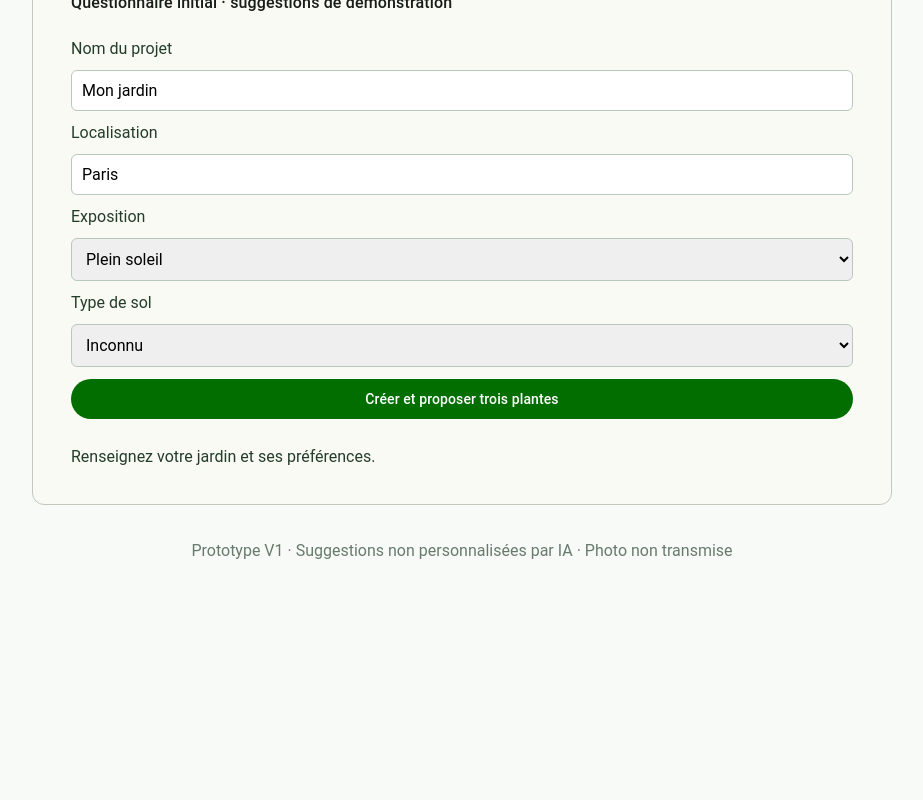
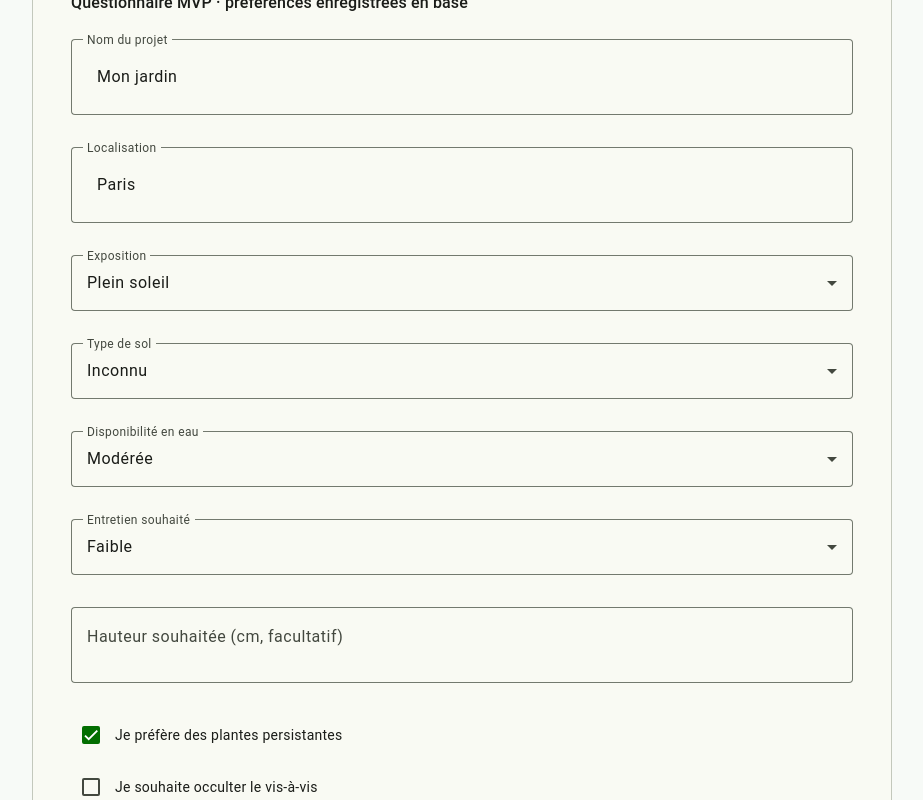
Before and after one commit to boonsuli/GardnAIze, an Angular app in the folder frontend/: page / in a window 1280 px wide. Shown: the part 640-1440 px from the top of the page, without its empty margins (178-1101 px from the left). Before the commit the page ends 1255 px from the top, so only its background shows below. Built offline with nearby package versions, Linux system fonts and the light colour scheme.

Commit message:
feat(frontend): capture and persist MVP garden preferences

```diff
--- a/frontend/src/app/app.component.html
+++ b/frontend/src/app/app.component.html
@@ -26,38 +26,77 @@
             }
         </mat-card-content>
     </mat-card>
+
     <mat-card appearance="outlined" class="questionnaire">
         <mat-card-header>
             <mat-card-title>2. Décrivez votre jardin</mat-card-title>
-            <mat-card-subtitle>Questionnaire initial · suggestions de démonstration</mat-card-subtitle>
+            <mat-card-subtitle>Questionnaire MVP · préférences enregistrées en base</mat-card-subtitle>
         </mat-card-header>
         <mat-card-content>
-            <label for="garden-name">Nom du projet</label>
-            <input id="garden-name" #gardenNameInput [value]="gardenName()" (input)="gardenName.set(gardenNameInput.value)" maxlength="120">
-            <label for="garden-location">Localisation</label>
-            <input id="garden-location" #locationInput [value]="location()" (input)="location.set(locationInput.value)" maxlength="160">
-            <label for="exposure">Exposition</label>
-            <select id="exposure" #exposureInput [value]="exposure()" (change)="exposure.set($any(exposureInput.value))">
-                <option value="FULL_SUN">Plein soleil</option>
-                <option value="PARTIAL_SHADE">Mi-ombre</option>
-                <option value="SHADE">Ombre</option>
-            </select>
-            <label for="soil-type">Type de sol</label>
-            <select id="soil-type" #soilInput [value]="soilType()" (change)="soilType.set($any(soilInput.value))">
-                <option value="UNKNOWN">Inconnu</option>
-                <option value="SANDY">Sableux</option>
-                <option value="LOAMY">Limoneux</option>
-                <option value="CLAY">Argileux</option>
-            </select>
-            <button mat-flat-button [disabled]="loading()" (click)="submitGarden()">Créer et proposer trois plantes</button>
+            <mat-form-field appearance="outline">
+                <mat-label>Nom du projet</mat-label>
+                <input matInput #gardenNameInput [value]="gardenName()" (input)="gardenName.set(gardenNameInput.value)" maxlength="120">
+            </mat-form-field>
+            <mat-form-field appearance="outline">
+                <mat-label>Localisation</mat-label>
+                <input matInput #locationInput [value]="location()" (input)="location.set(locationInput.value)" maxlength="160">
+            </mat-form-field>
+            <mat-form-field appearance="outline">
+                <mat-label>Exposition</mat-label>
+                <mat-select [value]="exposure()" (selectionChange)="exposure.set($event.value)">
+                    <mat-option value="FULL_SUN">Plein soleil</mat-option>
+                    <mat-option value="PARTIAL_SHADE">Mi-ombre</mat-option>
+                    <mat-option value="SHADE">Ombre</mat-option>
+                </mat-select>
+            </mat-form-field>
+            <mat-form-field appearance="outline">
+                <mat-label>Type de sol</mat-label>
+                <mat-select [value]="soilType()" (selectionChange)="soilType.set($event.value)">
+                    <mat-option value="UNKNOWN">Inconnu</mat-option>
+                    <mat-option value="SANDY">Sableux</mat-option>
+                    <mat-option value="LOAMY">Limoneux</mat-option>
+                    <mat-option value="CLAY">Argileux</mat-option>
+                </mat-select>
+            </mat-form-field>
+            <mat-form-field appearance="outline">
+                <mat-label>Disponibilité en eau</mat-label>
+                <mat-select [value]="waterAvailability()" (selectionChange)="waterAvailability.set($event.value)">
+                    <mat-option value="LOW">Faible</mat-option>
+                    <mat-option value="MODERATE">Modérée</mat-option>
+                    <mat-option value="HIGH">Élevée</mat-option>
+                </mat-select>
+            </mat-form-field>
+            <mat-form-field appearance="outline">
+                <mat-label>Entretien souhaité</mat-label>
+                <mat-select [value]="maintenancePreference()" (selectionChange)="maintenancePreference.set($event.value)">
+                    <mat-option value="LOW">Faible</mat-option>
+                    <mat-option value="MODERATE">Modéré</mat-option>
+                    <mat-option value="HIGH">Élevé</mat-option>
+                </mat-select>
+            </mat-form-field>
+            <mat-form-field appearance="outline">
+                <mat-label>Hauteur souhaitée (cm, facultatif)</mat-label>
+                <input matInput type="number" min="20" max="3000" #heightInput
+                    [value]="desiredHeightCm() ?? ''"
+                    (input)="desiredHeightCm.set(heightInput.value === '' ? null : heightInput.valueAsNumber)">
+            </mat-form-field>
+            <mat-checkbox [checked]="evergreenPreferred()" (change)="evergreenPreferred.set($event.checked)">
+                Je préfère des plantes persistantes
+            </mat-checkbox>
+            <mat-checkbox [checked]="privacyScreeningRequired()" (change)="privacyScreeningRequired.set($event.checked)">
+                Je souhaite occulter le vis-à-vis
+            </mat-checkbox>
+            <button mat-flat-button [disabled]="loading()" (click)="submitGarden()">
+                {{ loading() ? 'Enregistrement…' : 'Enregistrer et afficher trois suggestions' }}
+            </button>
             <p aria-live="polite">{{ apiMessage() }}</p>
             @if (suggestions().length > 0) {
-                <h2>3. Suggestions de plantes</h2>
+                <h2>3. Suggestions de plantes (démonstration)</h2>
                 @for (plant of suggestions(); track plant.name) {
                     <p><strong>{{ plant.name }}</strong> — {{ plant.reason }}</p>
                 }
             }
         </mat-card-content>
     </mat-card>
-    <footer>Prototype V1 · Suggestions non personnalisées par IA · Photo non transmise</footer>
+    <footer>MVP en développement · Suggestions de démonstration · Photo non transmise</footer>
 </main>
```
